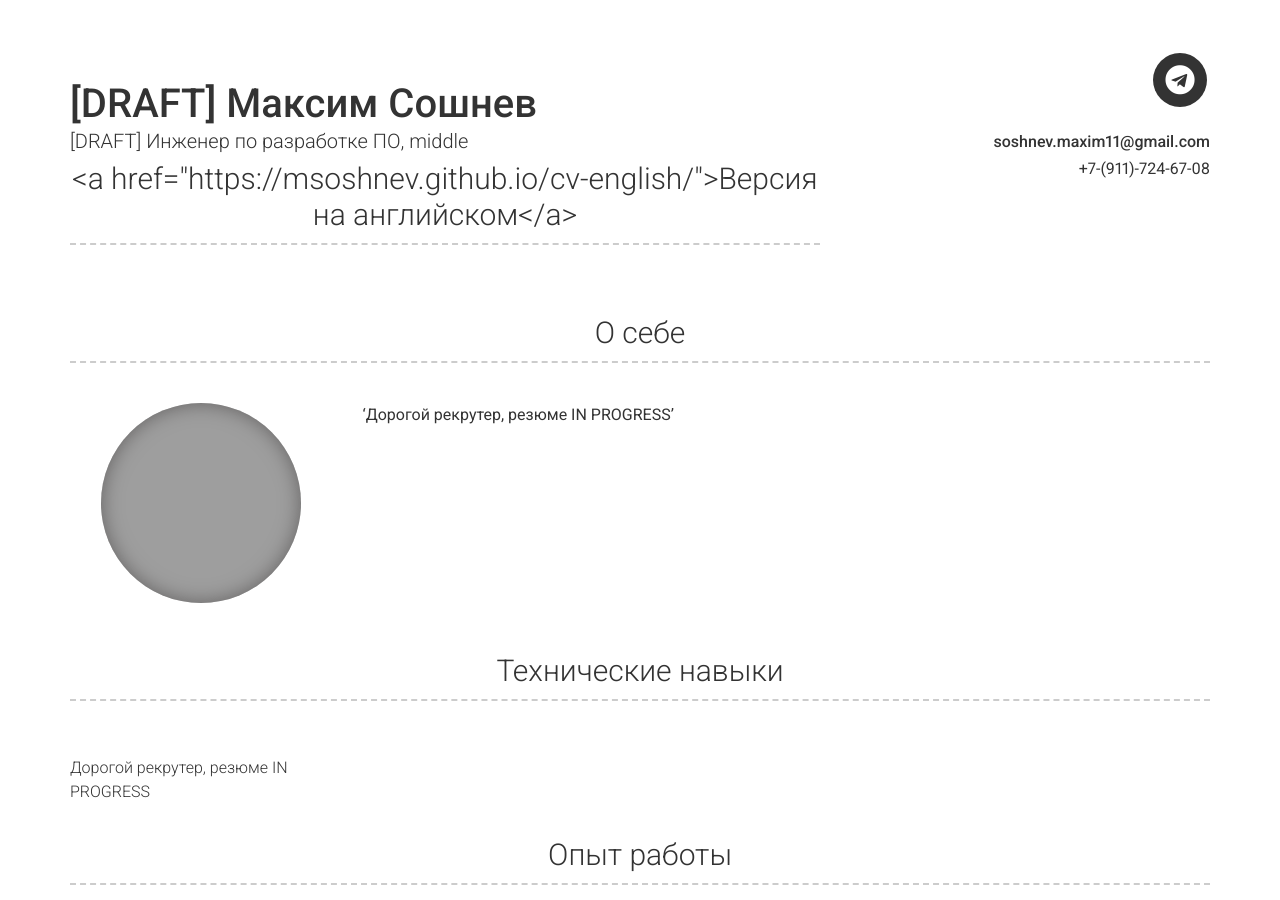
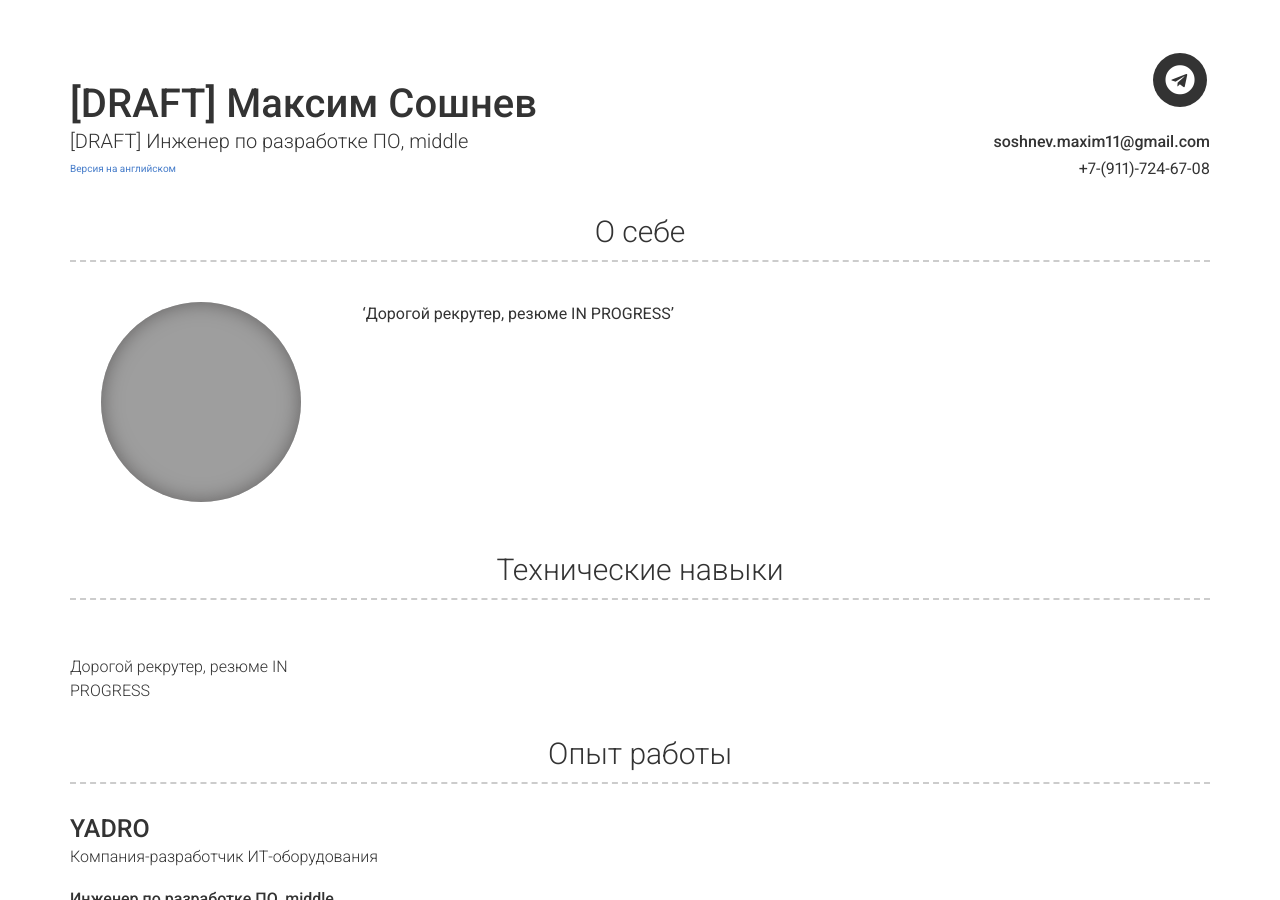
Before and after one commit to msoshnev/cv, a Jekyll site: the page built from index.md, in a window 1280 px wide and 900 px high. Built offline with Jekyll 4.4.1, drawn with Linux system fonts in a browser that asks for light colours; nearby versions of some CDN libraries; part of the change alters nothing that is shown; grey boxes are pictures that could not be loaded.

Commit message:
fix link to english

```diff
--- a/_config.yml
+++ b/_config.yml
@@ -8,7 +8,6 @@ version: 2
 # Personal info
 name: '[DRAFT] Максим Сошнев'
 title: '[DRAFT] Инженер по разработке ПО, middle'
-additional: '<a href="https://msoshnev.github.io/cv-english/">Версия на английском</a>'
 
 email: soshnev.maxim11@gmail.com
 phone: +7-(911)-724-67-08
--- a/_includes/header.html
+++ b/_includes/header.html
@@ -3,7 +3,7 @@
     <div class="col-xs-12 col-sm-6 col-md-6 col-lg-8 header-left">
       <h1>{{ site.name | escape }}</h1>
       <h2>{{ site.title | escape }}</h2>
-      <h3>{{ site.additional | escape }}</h2>
+      <a href="https://msoshnev.github.io/cv-english/">Версия на английском</h2>
     </div>
     <div class="col-xs-12 col-sm-6 col-md-6 col-lg-4 header-right">
       <ul class="icons no-print">
```
